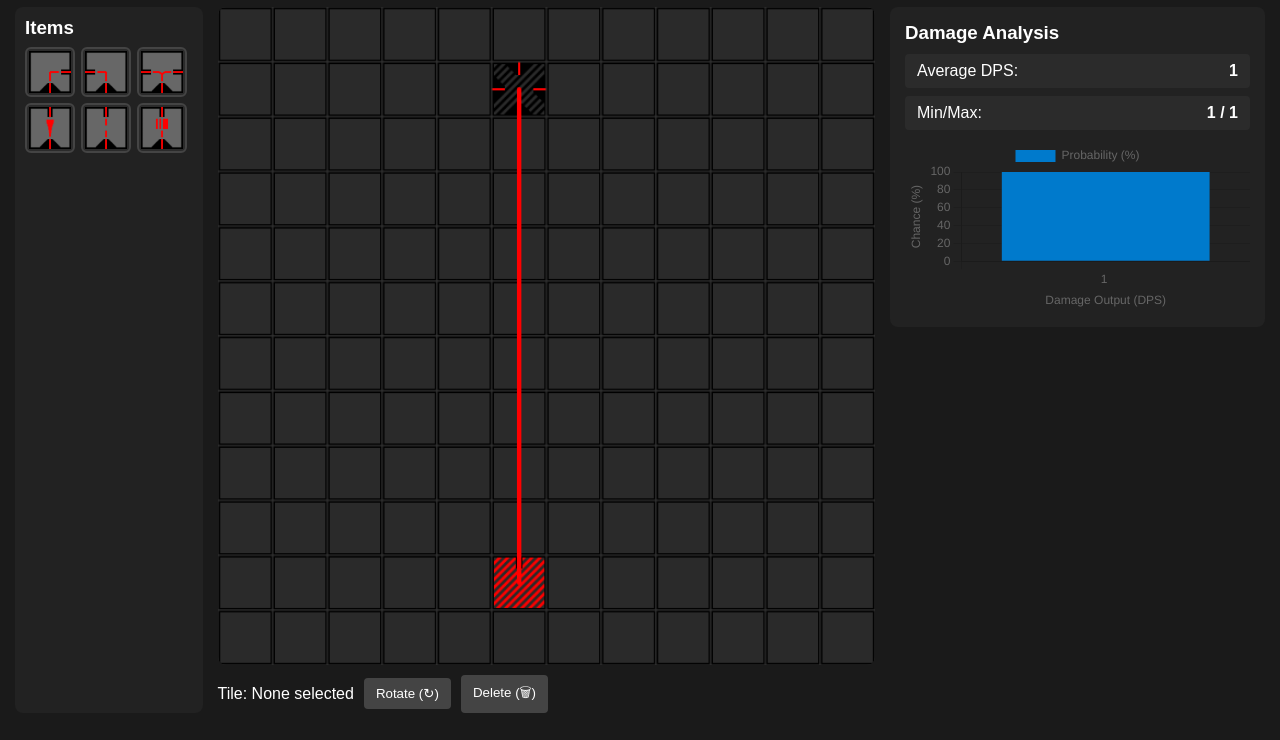
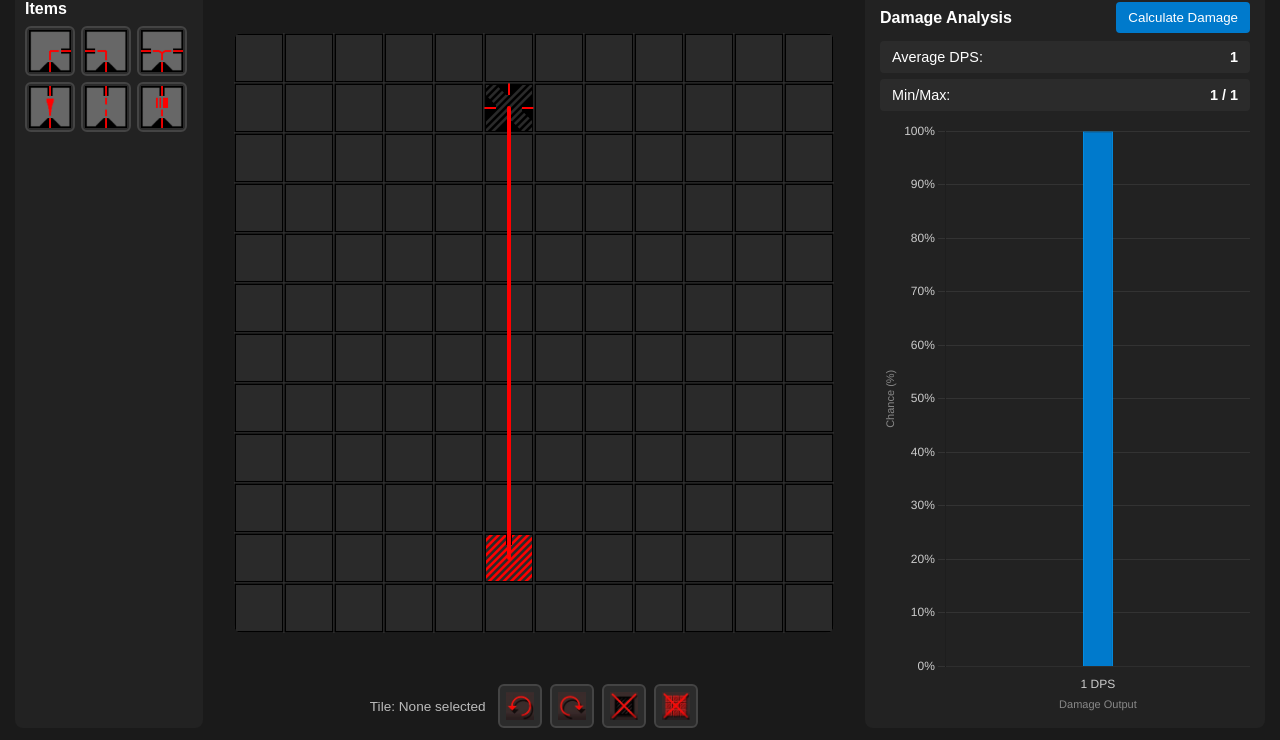
Before and after one commit to saprolord/MGBSimulator, a plain HTML site: page index.html in a window 1280 px wide. Shown: the part 60-800 px from the top of the page. Drawn offline with nearby package versions, Linux system fonts and the light colour scheme.

Commit message:
UI improvements

```diff
--- a/app.js
+++ b/app.js
@@ -11,9 +11,9 @@ let selectedPaletteBlock = null;
 let currentCalculation = null;
 let chartInstance = null;
 
-//Default ship base damage
-let baseDamage=1;
-let baseFireRate=1;
+// Default ship base damage
+let baseDamage = 1;
+let baseFireRate = 1;
 
 // Available Items
 const ITEM_PALETTE = [
@@ -29,14 +29,14 @@ shipGrid[1][5] = { type: 'EJECTOR', block: null, rotation: 0 };
 const canvas = document.getElementById('ship-canvas');
 const ctx = canvas.getContext('2d');
 const selectedInfo = document.getElementById('selected-info');
-const btnRotate = document.getElementById('btn-rotate');
+const btnRotateCW = document.getElementById('btn-rotate-cw');
+const btnRotateCCW = document.getElementById('btn-rotate-ccw');
 const btnDelete = document.getElementById('btn-delete');
 const btnClear = document.getElementById('btn-clear');
 const btnCalc = document.getElementById('btn-calc');
 const paletteContainer = document.getElementById('palette-items');
 
 // --- IMAGE ASSET CONFIGURATION ---
-// Update these file paths to match your assets folder structure
 const BLOCK_IMAGES = {
   'EMITTER':        'Images/Projectile_generator.webp',
   'EJECTOR':        'Images/Ejection_block.webp',
@@ -55,7 +55,7 @@ const loadedImages = {};
 Object.entries(BLOCK_IMAGES).forEach(([key, src]) => {
   const img = new Image();
   img.src = src;
-  img.onload = () => drawGrid(); // Redraw canvas once images load
+  img.onload = () => drawGrid();
   loadedImages[key] = img;
 });
 
@@ -65,9 +65,8 @@ function buildPaletteUI() {
   ITEM_PALETTE.forEach(item => {
     const btn = document.createElement('button');
     btn.className = 'palette-btn' + (item === selectedPaletteBlock ? ' active' : '');
-    btn.title = item; // Tooltip on hover
+    btn.title = item;
 
-    // Add image element inside button
     if (BLOCK_IMAGES[item]) {
       const img = document.createElement('img');
       img.src = BLOCK_IMAGES[item];
@@ -82,18 +81,29 @@ function buildPaletteUI() {
 
     btn.addEventListener('click', () => {
       if (selectedPaletteBlock === item) {
-        selectedPaletteBlock = null;
+        deselectPaletteBlock();
       } else {
         selectedPaletteBlock = item;
       }
-
-      document.querySelectorAll('.palette-btn').forEach(b => b.classList.remove('active'));
-      if (selectedPaletteBlock) {
-        btn.classList.add('active');
-      }
+      updatePaletteHighlight();
     });
 
     paletteContainer.appendChild(btn);
+  });
+}
+
+function deselectPaletteBlock() {
+  selectedPaletteBlock = null;
+  updatePaletteHighlight();
+}
+
+function updatePaletteHighlight() {
+  document.querySelectorAll('.palette-btn').forEach(b => {
+    if (b.title === selectedPaletteBlock) {
+      b.classList.add('active');
+    } else {
+      b.classList.remove('active');
+    }
   });
 }
 
@@ -123,24 +133,22 @@ function drawGrid() {
     }
   }
 
-  // LAYER 2: Trajectory Lines (Drawn UNDER blocks, OVER base tiles)
+  // LAYER 2: Trajectory Lines
   if (currentCalculation && currentCalculation.traces) {
     drawPathTraces(currentCalculation.traces);
   }
 
-  // LAYER 3: Modifier Blocks & Selection Highlights (Drawn OVER trajectory)
+  // LAYER 3: Modifier Blocks & Selection Highlights
   for (let r = 0; r < GRID_SIZE; r++) {
     for (let c = 0; c < GRID_SIZE; c++) {
       const tile = shipGrid[r][c];
       const x = c * TILE_SIZE;
       const y = r * TILE_SIZE;
 
-      // Draw Modifier Block over path
       if (tile.block) {
         drawBlock(x, y, tile.block, tile.rotation);
       }
 
-      // Selection Highlight
       if (selectedTile.x === c && selectedTile.y === r) {
         ctx.strokeStyle = '#007acc';
         ctx.lineWidth = 3;
@@ -157,10 +165,8 @@ function drawBlock(x, y, blockName, rotation) {
 
   const img = loadedImages[blockName];
   if (img && img.complete) {
-    // Draw rotated image inside tile
     ctx.drawImage(img, -TILE_SIZE / 2, -TILE_SIZE / 2, TILE_SIZE, TILE_SIZE);
   } else {
-    // Fallback block render
     ctx.fillStyle = blockName.includes('Damage') ? '#8e24aa' : '#005f9e';
     ctx.fillRect(-20, -20, 40, 40);
   }
@@ -206,14 +212,12 @@ function drawPathTraces(traces) {
   });
 }
 
-// --- HELPER: FIND TRAJECTORY DIRECTION AT CELL ---
 function getIncomingDirectionAt(targetR, targetC) {
   if (!currentCalculation || !currentCalculation.traces) return null;
 
   for (let trace of currentCalculation.traces) {
     for (let i = 0; i < trace.length; i++) {
       if (trace[i].r === targetR && trace[i].c === targetC) {
-        // If it's not the start node, derive direction from previous node
         if (i > 0) {
           let prev = trace[i - 1];
           let dr = targetR - prev.r;
@@ -230,15 +234,34 @@ function getIncomingDirectionAt(targetR, targetC) {
   return null;
 }
 
-// --- INTERACTION LISTENERS ---
+// --- INTERACTION ACTIONS ---
+function deleteSelectedTile() {
+  if (selectedTile.x !== -1) {
+    const tile = shipGrid[selectedTile.y][selectedTile.x];
+    if (tile.type === 'SPACE' && tile.block) {
+      tile.block = null;
+      tile.rotation = 0;
+      updateUI();
+      runCalculation();
+    }
+  }
+}
+
+function rotateTile(r, c, direction = 'cw') {
+  const tile = shipGrid[r][c];
+  if (tile.block) {
+    const step = direction === 'ccw' ? -90 : 90;
+    tile.rotation = (tile.rotation + step + 360) % 360;
+    runCalculation();
+  }
+}
+
+// --- LISTENERS ---
 canvas.addEventListener('click', (e) => {
   const rect = canvas.getBoundingClientRect();
-
-  // Calculate scaling factor between rendered CSS size and internal pixel size
   const scaleX = canvas.width / rect.width;
   const scaleY = canvas.height / rect.height;
 
-  // Convert click coordinates to internal canvas coordinates
   const canvasX = (e.clientX - rect.left) * scaleX;
   const canvasY = (e.clientY - rect.top) * scaleY;
 
@@ -252,7 +275,6 @@ canvas.addEventListener('click', (e) => {
     if (tile.type === 'SPACE' && selectedPaletteBlock) {
       tile.block = selectedPaletteBlock;
 
-      // Auto-align rotation to incoming trajectory if placed along an active line
       const incomingDir = getIncomingDirectionAt(r, c);
       if (incomingDir !== null) {
         tile.rotation = incomingDir;
@@ -267,12 +289,9 @@ canvas.addEventListener('click', (e) => {
 canvas.addEventListener('contextmenu', (e) => {
   e.preventDefault();
   const rect = canvas.getBoundingClientRect();
-
-  // Calculate scaling factor between rendered CSS size and internal pixel size
   const scaleX = canvas.width / rect.width;
   const scaleY = canvas.height / rect.height;
 
-  // Convert click coordinates to internal canvas coordinates
   const canvasX = (e.clientX - rect.left) * scaleX;
   const canvasY = (e.clientY - rect.top) * scaleY;
 
@@ -280,25 +299,34 @@ canvas.addEventListener('contextmenu', (e) => {
   const r = Math.floor(canvasY / TILE_SIZE);
 
   if (c >= 0 && c < GRID_SIZE && r >= 0 && r < GRID_SIZE) {
-    rotateTile(r, c);
+    rotateTile(r, c, 'cw');
   }
 });
 
-btnRotate.addEventListener('click', () => {
-  if (selectedTile.x !== -1) rotateTile(selectedTile.y, selectedTile.x);
-});
-
-btnDelete.addEventListener('click', () => {
-  if (selectedTile.x !== -1) {
-    const tile = shipGrid[selectedTile.y][selectedTile.x];
-    if (tile.type === 'SPACE') {
-      tile.block = null;
-      tile.rotation = 0;
+// Keyboard Shortcuts
+window.addEventListener('keydown', (e) => {
+  if (e.key === 'Delete' || e.key === 'Backspace') {
+    deleteSelectedTile();
+  } else if (e.key === 'Escape') {
+    if (selectedPaletteBlock !== null) {
+      deselectPaletteBlock();
+    } else {
+      selectedTile = { x: -1, y: -1 };
       updateUI();
-      runCalculation();
+      drawGrid();
     }
   }
 });
+
+btnRotateCW.addEventListener('click', () => {
+  if (selectedTile.x !== -1) rotateTile(selectedTile.y, selectedTile.x, 'cw');
+});
+
+btnRotateCCW.addEventListener('click', () => {
+  if (selectedTile.x !== -1) rotateTile(selectedTile.y, selectedTile.x, 'ccw');
+});
+
+btnDelete.addEventListener('click', deleteSelectedTile);
 
 btnClear.addEventListener('click', () => {
   for (let r = 0; r < GRID_SIZE; r++) {
@@ -315,14 +343,7 @@ btnClear.addEventListener('click', () => {
 
 btnCalc.addEventListener('click', runCalculation);
 
-function rotateTile(r, c) {
-  const tile = shipGrid[r][c];
-  if (tile.block) {
-    tile.rotation = (tile.rotation + 90) % 360;
-    runCalculation();
-  }
-}
-
+// --- CALCULATION & CHART UI ---
 function runCalculation() {
   currentCalculation = calculateShip(shipGrid, GRID_SIZE, baseDamage, baseFireRate);
   drawGrid();
@@ -351,9 +372,12 @@ function updateChart(calcResult) {
   const chartCanvas = document.getElementById('chart-canvas');
   if (!chartCanvas || !calcResult.dist) return;
 
-  // Chart labels explicitly styled as DPS values
-  const labels = Object.keys(calcResult.dist).map(d => `${d} `);
-  const data = Object.values(calcResult.dist).map(p => (p * 100).toFixed(1));
+  const labels = Object.keys(calcResult.dist).map(d => `${d} DPS`);
+  const probabilities = Object.values(calcResult.dist).map(p => p * 100);
+
+  // 1. Calculate peak probability and round UP to the nearest 10%
+  const maxProb = Math.max(...probabilities, 0);
+  const yMax = Math.min(100, Math.ceil(maxProb / 10) * 10 || 10); // Minimum scale of 10%
 
   if (chartInstance) {
     chartInstance.destroy();
@@ -365,15 +389,41 @@ function updateChart(calcResult) {
       labels: labels,
       datasets: [{
         label: 'Probability (%)',
-        data: data,
-        backgroundColor: '#007acc'
+        data: probabilities.map(p => p.toFixed(1)),
+        backgroundColor: '#007acc',
+        borderColor: '#0094f0',
+        borderWidth: 1,
+        maxBarThickness: 30 // Fix 1: Caps bar width so single/few bars don't stretch
       }]
     },
     options: {
       responsive: true,
+      maintainAspectRatio: false,
+      plugins: {
+        legend: { display: false }, // Hiding redundant legend frees up vertical chart space
+        tooltip: {
+          callbacks: {
+            label: (ctx) => `Chance: ${ctx.parsed.y}%`
+          }
+        }
+      },
       scales: {
-        x: { title: { display: true, text: 'Damage Output (DPS)' } },
-        y: { beginAtZero: true, max: 100, title: { display: true, text: 'Chance (%)' } }
+        x: {
+          title: { display: true, text: 'Damage Output', color: '#888888', font: { size: 11 } },
+          ticks: { color: '#cccccc' },
+          grid: { display: false }
+        },
+        y: {
+          beginAtZero: true,
+          max: yMax, // Fix 2: Dynamic ceiling rounded to nearest 10%
+          title: { display: true, text: 'Chance (%)', color: '#888888', font: { size: 11 } },
+          ticks: {
+            color: '#cccccc',
+            stepSize: yMax <= 20 ? 2 : (yMax <= 50 ? 5 : 10), // Smart tick steps based on scale
+            callback: (val) => `${val}%`
+          },
+          grid: { color: '#333333' }
+        }
       }
     }
   });
--- a/index.html
+++ b/index.html
@@ -10,34 +10,53 @@
 <body>
   <header>
     <h1>MGB Damage Simulator v0.2</h1>
-    <div class="controls">
-      <button id="btn-clear">Clear Grid</button>
-      <button id="btn-calc" class="primary">Calculate Damage</button>
-    </div>
   </header>
 
   <main class="app-container">
+    <!-- LEFT: ITEM PALETTE -->
     <aside class="palette">
       <h3>Items</h3>
       <div id="palette-items"></div>
     </aside>
 
+    <!-- CENTER: CANVAS & ACTION BAR -->
     <section class="canvas-area">
-      <canvas id="ship-canvas" width="600" height="600"></canvas>
+      <div class="canvas-wrapper">
+        <canvas id="ship-canvas" width="600" height="600"></canvas>
+      </div>
       <div class="action-bar">
         <span id="selected-info">Tile: Empty</span>
-        <button id="btn-rotate">Rotate (↻)</button>
-        <button id="btn-delete">Delete (🗑)</button>
+        <button id="btn-rotate-ccw" class="action-btn" title="Rotate CCW (↺)">
+          <img src="Images/Rotate_ccw.jpg" alt="Rotate CCW">
+        </button>
+
+        <button id="btn-rotate-cw" class="action-btn" title="Rotate CW (↻)">
+          <img src="Images/Rotate_cw.jpg" alt="Rotate CW">
+        </button>
+
+        <button id="btn-delete" class="action-btn" title="Delete Block [Del]">
+          <img src="Images/Delete.jpg" alt="Delete">
+        </button>
+
+        <button id="btn-clear" class="action-btn" title="Clear Entire Grid">
+          <img src="Images/Clear.jpg" alt="Clear">
+        </button>
       </div>
     </section>
 
+    <!-- RIGHT: STATS & CALCULATION -->
     <section class="results-panel">
-      <h3>Damage Analysis</h3>
+      <div class="calc-header">
+        <h3>Damage Analysis</h3>
+        <button id="btn-calc" class="primary">Calculate Damage</button>
+      </div>
       <div class="kpi-cards">
         <div class="card"><span>Average DPS: </span><strong id="kpi-ev">0 </strong></div>
         <div class="card"><span>Min/Max: </span><strong id="kpi-range">0 / 0 </strong></div>
       </div>
-      <canvas id="chart-canvas"></canvas>
+      <div class="chart-container">
+        <canvas id="chart-canvas"></canvas>
+      </div>
     </section>
   </main>
 
--- a/style.css
+++ b/style.css
@@ -5,17 +5,29 @@
   font-family: sans-serif;
 }
 
-body {
+html, body {
+  height: 100%;
   background: #1a1a1a;
   color: #fff;
-  padding: 15px;
+  overflow: hidden; /* Lock page height to 100% screen height on desktop */
 }
 
+body {
+  display: flex;
+  flex-direction: column;
+  padding: 12px 15px;
+}
+
+/* 4) Centered Main Title */
 header {
-  display: flex;
-  justify-content: space-between;
-  align-items: center;
-  margin-bottom: 15px;
+  text-align: center;
+  margin-bottom: 10px;
+  flex-shrink: 0;
+}
+
+header h1 {
+  font-size: 1.5rem;
+  letter-spacing: 0.5px;
 }
 
 button {
@@ -25,28 +37,50 @@ button {
   border: none;
   border-radius: 4px;
   cursor: pointer;
+  font-weight: 500;
+  transition: background-color 0.15s ease;
+}
+
+button:hover {
+  background: #555;
 }
 
 button.primary {
   background: #007acc;
 }
 
+button.primary:hover {
+  background: #0094f0;
+}
+
 /* ==========================================================================
-   DEFAULT LAYOUT: Desktop / Wide Screens
-   15% Item Palette | 55% Main Canvas | 30% Stats Panel
+   2) VIEWPORT FITTING DESKTOP LAYOUT (100% Screen Height)
    ========================================================================== */
 .app-container {
   display: grid;
-  /* minmax(130px, 15%) guarantees the panel never shrinks below 2 columns */
-  grid-template-columns: minmax(130px, 15%) 1fr 30%;
+  grid-template-columns: minmax(130px, 15%) 1fr 32%;
   gap: 15px;
-  align-items: start;
+  align-items: stretch;
+  flex-grow: 1;
+  min-height: 0; /* Allows grid children to shrink cleanly */
 }
 
-/* Central Canvas Area */
+/* --- CENTER CANVAS AREA --- */
 .canvas-area {
   display: flex;
   flex-direction: column;
+  align-items: center;
+  height: 100%;
+  min-height: 0;
+}
+
+/* Dynamic container forcing Canvas + Buttons to match 100% vertical viewport */
+.canvas-wrapper {
+  flex-grow: 1;
+  min-height: 0;
+  display: flex;
+  align-items: center;
+  justify-content: center;
   width: 100%;
 }
 
@@ -54,20 +88,30 @@ canvas#ship-canvas {
   background: #2a2a2a;
   border-radius: 8px;
   cursor: pointer;
-  width: 100%;
-  height: auto;
+  max-height: 100%;
+  max-width: 100%;
   aspect-ratio: 1 / 1;
+  object-fit: contain;
 }
 
+/* 1) Action Bar containing Rotate, Delete, Clear Grid */
 .action-bar {
-  margin-top: 10px;
+  margin-top: 8px;
   display: flex;
-  gap: 10px;
+  gap: 8px;
   align-items: center;
+  justify-content: center;
   flex-wrap: wrap;
+  flex-shrink: 0;
 }
 
-/* Items Library Panel */
+#selected-info {
+  font-size: 0.85rem;
+  color: #bbb;
+  margin-right: 4px;
+}
+
+/* --- LEFT PALETTE --- */
 .palette {
   background: #222;
   padding: 10px;
@@ -75,16 +119,15 @@ canvas#ship-canvas {
   display: flex;
   flex-direction: column;
   height: 100%;
-  max-height: 100%;
-  min-width: 0; /* Lets panel shrink smoothly down to the grid minimum */
+  min-height: 0;
   overflow: hidden;
 }
 
 .palette h3 {
   margin-bottom: 8px;
+  font-size: 1rem;
 }
 
-/* Palette Container - Packs fixed-size items automatically */
 #palette-items {
   display: flex;
   flex-wrap: wrap;
@@ -96,25 +139,19 @@ canvas#ship-canvas {
   flex-grow: 1;
 }
 
-/* Fixed-Size Square Buttons */
 .palette-btn {
-  width: 50px;       /* Fixed button width */
-  height: 50px;      /* Fixed button height */
-  flex-shrink: 0;    /* Prevents buttons from shrinking on small screens */
+  width: 50px;
+  height: 50px;
+  flex-shrink: 0;
   background-color: #2b2b2b;
   color: #ffffff;
   border: 2px solid #444444;
   border-radius: 6px;
-  font-size: 9px;
-  font-weight: bold;
   cursor: pointer;
   display: flex;
   align-items: center;
   justify-content: center;
-  text-align: center;
   padding: 2px;
-  overflow: hidden;
-  word-break: break-word;
   transition: border-color 0.15s ease, background-color 0.15s ease;
 }
 
@@ -122,25 +159,40 @@ canvas#ship-canvas {
   background-color: #3a3a3a;
 }
 
-/* Selected Block Highlight */
 .palette-btn.active {
   border: 2px solid #4caf50;
   box-shadow: 0 0 6px rgba(76, 175, 80, 0.6);
   background-color: #1e3a1e;
 }
 
-/* Right Panel: Damage Stats */
+/* --- RIGHT RESULTS PANEL --- */
 .results-panel {
   background: #222;
-  padding: 15px;
+  padding: 12px 15px;
   border-radius: 8px;
+  display: flex;
+  flex-direction: column;
+  height: 100%;
+  min-height: 0;
+}
+
+/* 3) Calculate Button Header inside Stats Panel */
+.calc-header {
+  display: flex;
+  justify-content: space-between;
+  align-items: center;
+  margin-bottom: 8px;
+}
+
+.calc-header h3 {
+  font-size: 1rem;
 }
 
 .kpi-cards {
   display: flex;
   flex-direction: column;
-  gap: 8px;
-  margin: 10px 0;
+  gap: 6px;
+  margin-bottom: 10px;
 }
 
 .card {
@@ -149,21 +201,63 @@ canvas#ship-canvas {
   border-radius: 4px;
   display: flex;
   justify-content: space-between;
+  font-size: 0.9rem;
+}
+
+.chart-container {
+  flex-grow: 1;
+  min-height: 0;
+  position: relative; /* Container provides bounds for Chart.js */
+  width: 100%;
 }
 
 canvas#chart-canvas {
-  width: 100% !important;
-  margin-top: 10px;
+  /* Remove width/height !important rules so Chart.js handles canvas rendering dimensions properly */
+  display: block;
+}
+
+/* Square Image Action Buttons */
+.action-btn {
+  width: 44px;
+  height: 44px;
+  flex-shrink: 0;
+  background-color: #2b2b2b;
+  border: 2px solid #444444;
+  border-radius: 6px;
+  padding: 6px;
+  cursor: pointer;
+  display: flex;
+  align-items: center;
+  justify-content: center;
+  transition: border-color 0.15s ease, background-color 0.15s ease;
+}
+
+.action-btn:hover {
+  background-color: #3a3a3a;
+  border-color: #007acc;
+}
+
+.action-btn:active {
+  background-color: #1e3a1e;
+}
+
+.action-btn img {
+  width: 100%;
+  height: 100%;
+  object-fit: contain;
+  pointer-events: none; /* Ensures click events target the button element */
 }
 
 /* ==========================================================================
-   MOBILE & NARROW SCREENS (Portrait / Mobile Devices)
-   10% Items Library | 90% Grid Canvas
-   100% Full Width Scrollable Damage Stats at Bottom
+   MOBILE & NARROW SCREENS (Allows scroll on smaller viewports)
    ========================================================================== */
 @media screen and (max-width: 850px) {
+  html, body {
+    overflow: auto;
+    height: auto;
+  }
+
   .app-container {
-    /* minmax(122px, 15%) guarantees enough width for 2 columns without bleeding */
     grid-template-columns: minmax(55px, 15%) 1fr;
     grid-template-areas:
       "palette canvas"
@@ -174,23 +268,17 @@ canvas#chart-canvas {
   .palette {
     grid-area: palette;
     padding: 6px;
-  }
-
-  /* Force palette container to fit 2 fixed 50px columns neatly */
-  #palette-items {
-    gap: 4px;
-    padding-right: 2px;
+    height: auto;
   }
 
   .canvas-area {
     grid-area: canvas;
-    min-width: 0; /* Prevents canvas flex child from overflowing screen */
+    height: auto;
   }
 
-  /* Full Width Bottom Panel */
   .results-panel {
     grid-area: results;
     width: 100%;
-    margin-top: 10px;
+    height: auto;
   }
 }
```
Also changed, not shown: Images/Clear.jpg (renamed from Images/IMG_2066.jpg), Images/Delete.jpg (renamed from Images/IMG_2066 1.jpg), Images/Rotate_ccw.jpg (renamed from Images/IMG_2066 2.jpg), Images/Rotate_cw.jpg (renamed from Images/IMG_2066 3.jpg).
